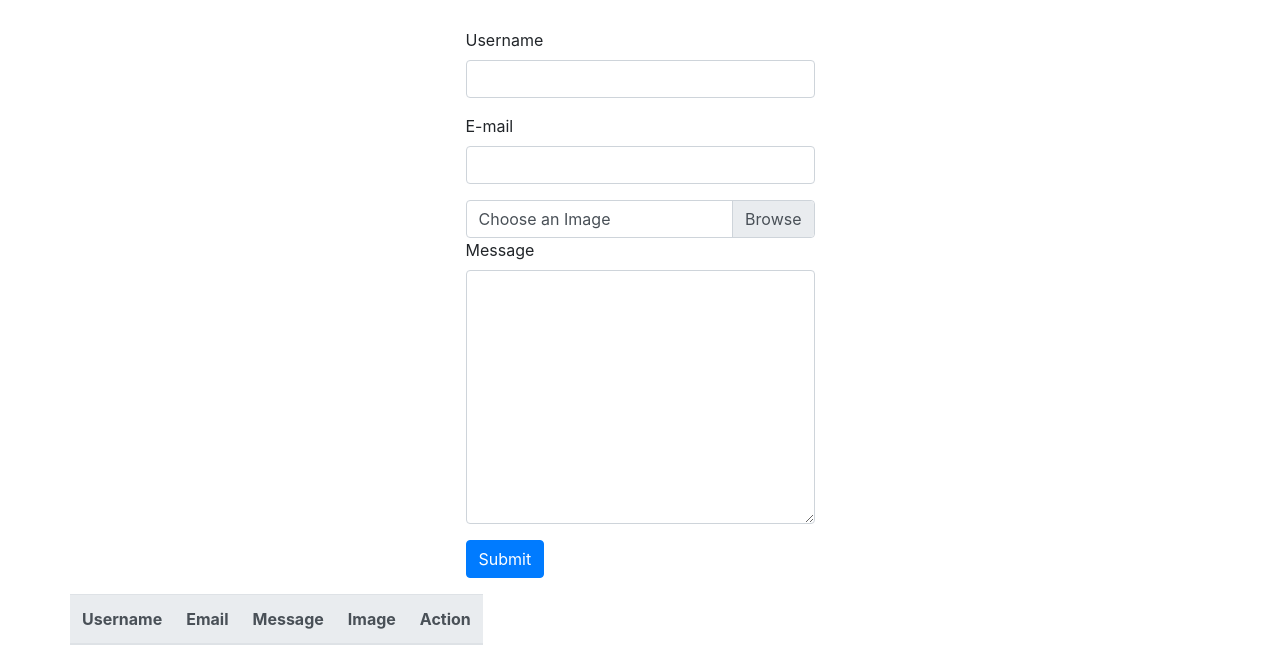
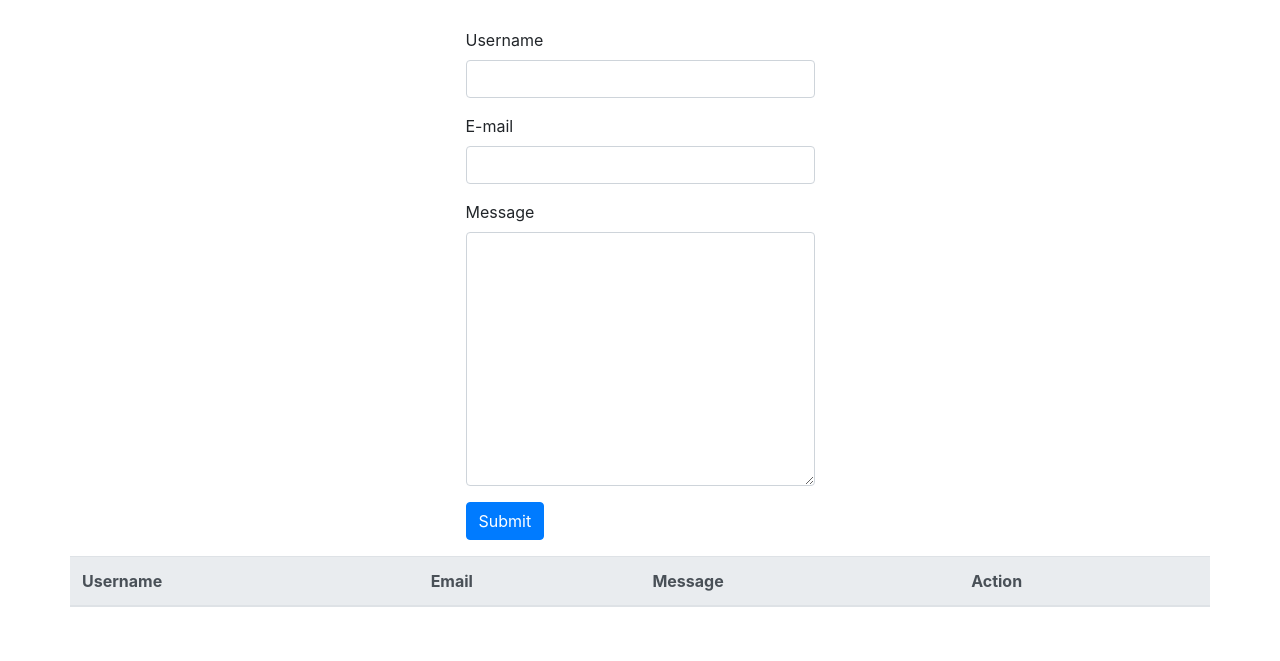
Before and after one commit to abiolafasanya/SideHustle, a PHP site: page /crud in a window 1280 px wide. Shown: the part 226-887 px from the top of the page. After the commit the page ends 833 px from the top, so only its background shows below. Run offline with PHP 8.4, Linux system fonts and the light colour scheme; data that the repository does not hold is empty.

Commit message:
crud update

```diff
--- a/crud/index.php
+++ b/crud/index.php
@@ -54,10 +54,7 @@
                         <label for="email">E-mail</label>
                         <input type="email" name="email" class="form-control" value="<?= $email; ?>">
                     </div>
-                    <div class="custom-file">
-                        <input type="file" name="image" value="<?= $image; ?>" class="custom-file-input" id="customFile">
-                        <label class="custom-file-label" for="customFile">Choose an Image</label>
-                    </div>
+
                     <div class="form-group">
                         <label for="username">Message</label>
                         <textarea name="message"  class="form-control" cols="30" rows="10"><?= $message; ?></textarea>
@@ -76,13 +73,14 @@
 
                 </form>
 
-                <table class="table table-responsive table-striped">
+                <div class="table-responsive">
+
+                    <table class="table table-striped">
                         <thead class="thead-light">
                             <tr>
                                 <th>Username</th>
                                 <th>Email</th>
                                 <th>Message</th>
-                            <th>Image</th>
                                 <th colspan="2">Action</th>
                             </tr>
                         </thead>
@@ -94,7 +92,6 @@
                             <td><?php echo $row['username']; ?></td>
                             <td><?php echo $row['email']; ?></td>
                             <td><?php echo $row['message']; ?></td>
-                        <td><img src="upload/<?=$row['image'] ?>" width="200px"></td>
                             <td>
                                 <form>
                                     <input type="hidden" name="id" value="<?php echo $row['id']; ?>">
@@ -110,6 +107,8 @@
                         </tr>
                         <?php endwhile ?>
                     </table>
+
+                </div>
             </div>
 
 
```
Also changed, not shown: crud/process.php (+5 -9 lines). Lines whose indentation alone changed are shown as unchanged.
